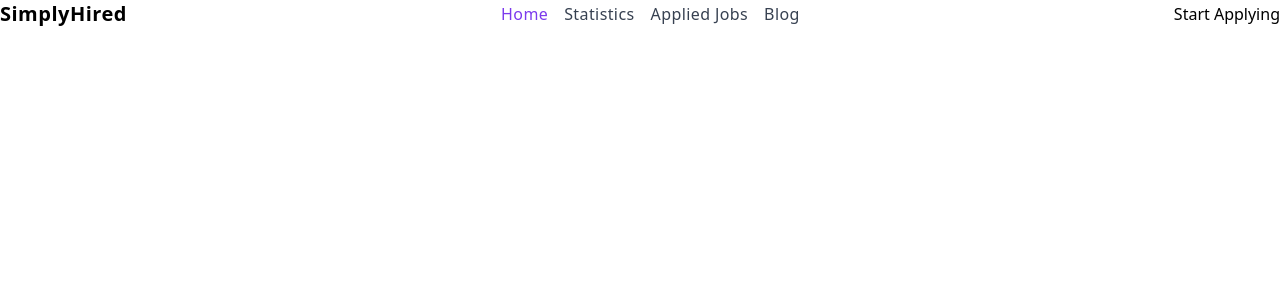
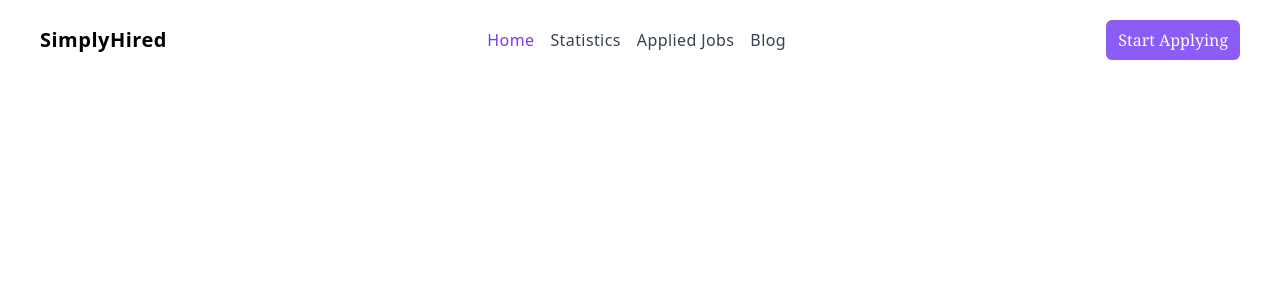
Before and after one commit to Soikat07/Carrer-Hub, a React (Vite) app: page / in a window 1280 px wide. Shown: the top 300 px of the page. Built offline with nearby package versions, Linux system fonts and the light colour scheme.

Commit message:
nav bar add

```diff
--- a/src/components/Header.jsx
+++ b/src/components/Header.jsx
@@ -3,7 +3,7 @@ import { NavLink } from 'react-router-dom';
 
 const Header = () => {
   return (
-    <nav>
+    <nav className='px-4 py-5 mx-auto sm:max-w-xl md:max-w-full lg:max-w-screen-xl lg:px-10 md:px-24'>
       <div className='flex justify-between items-center'>
         <h1 className='font-bold text-xl tracking-wide'>SimplyHired</h1>
         <ul className='flex justify-around space-x-4'>
@@ -16,7 +16,7 @@ const Header = () => {
           <li><NavLink className={({ isActive }) => (isActive ? 'active' : 'default')}
             to='/blog'>Blog</NavLink></li>
         </ul>
-        <button>Start Applying</button>
+        <button className='btn-primary'>Start Applying</button>
       </div>
     </nav>
   );
--- a/src/index.css
+++ b/src/index.css
@@ -10,7 +10,7 @@
 }
 
 .btn-primary{
-
+@apply px-3 py-2 rounded-md text-white font-serif bg-violet-500
 }
 .btn-outline{
 
```
